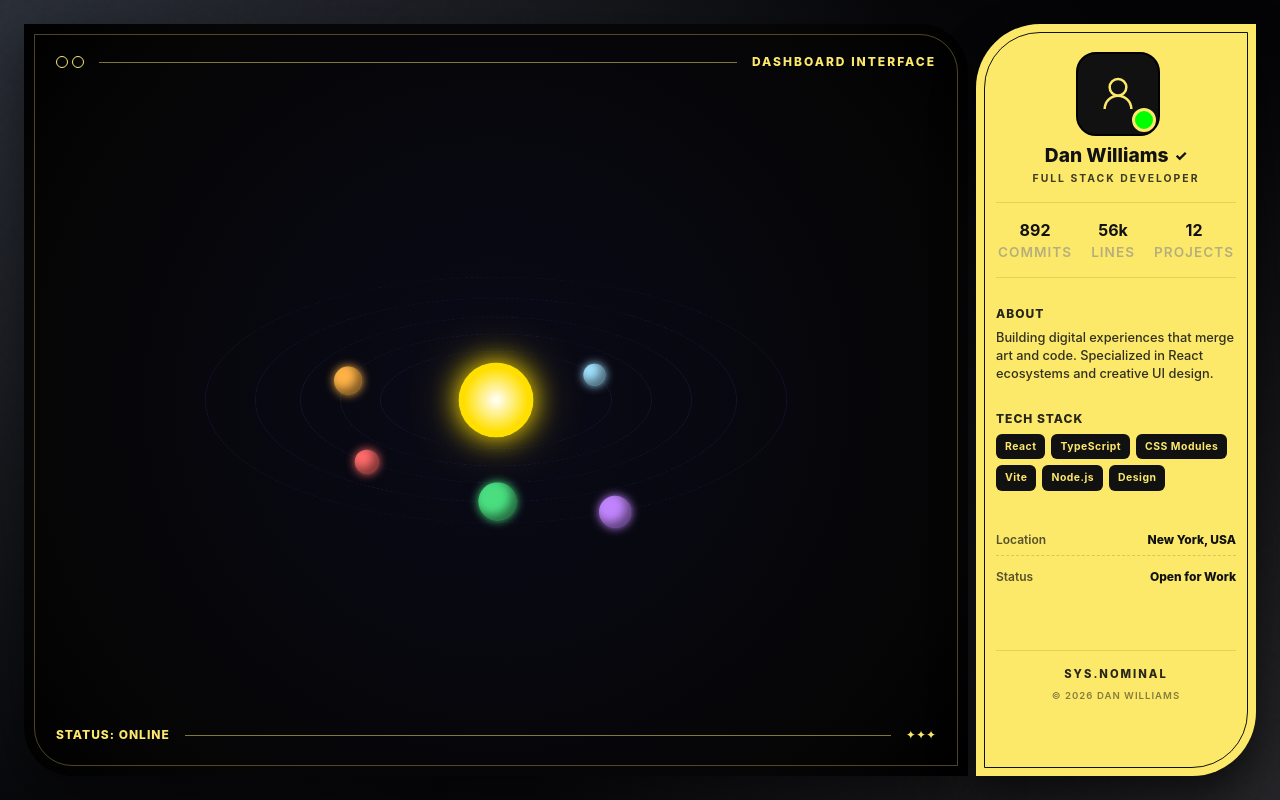
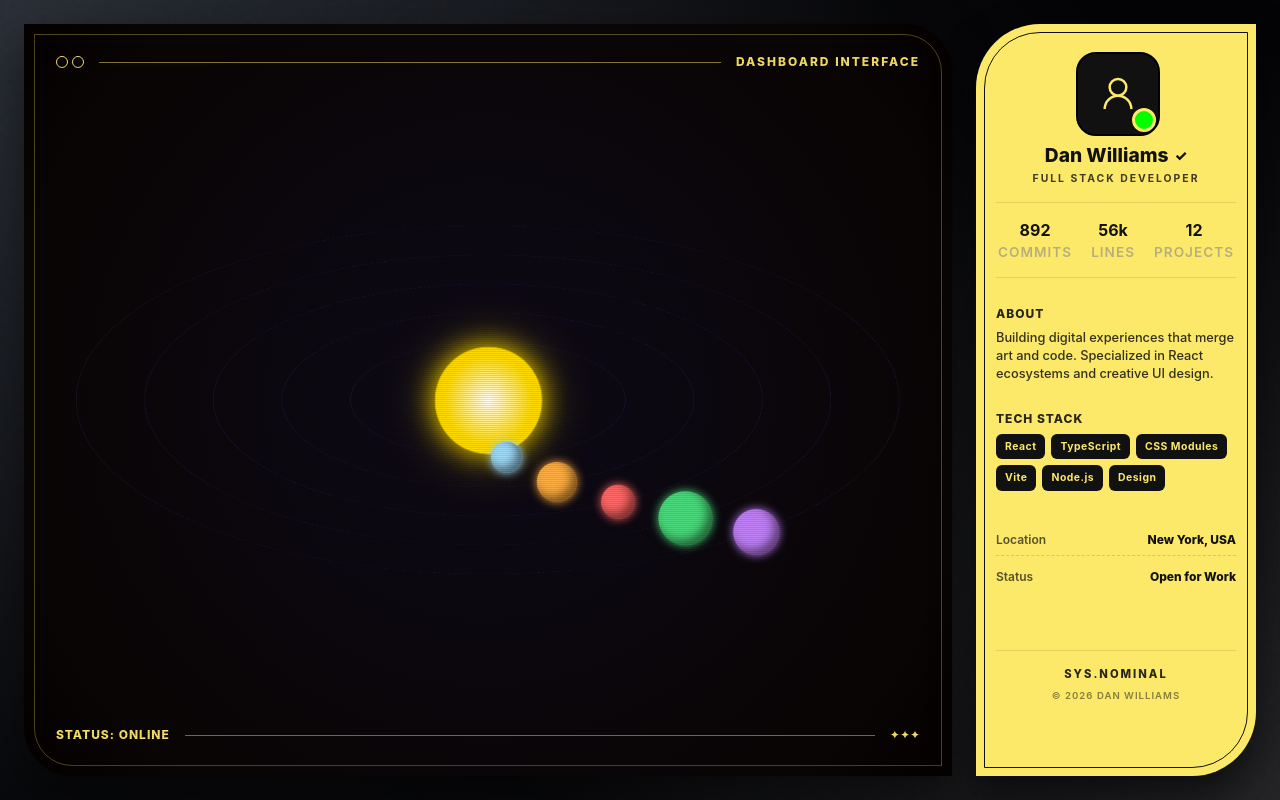
Before and after one commit to agmikadev/agmikadev.github.io, a React (Vite) app: page / in a window 1280 px wide. Built offline with nearby package versions, Linux system fonts and the light colour scheme.

Commit message:
functional UI: v1

```diff
--- a/src/App.css
+++ b/src/App.css
@@ -48,15 +48,3 @@ body {
   margin: 0;
   padding: 0;
 }
-
-body {
-  margin: 0;
-  padding: 0;
-  display: flex;
-  place-items: flex-start;
-  min-width: 320px;
-  min-height: 100vh;
-  color: rgba(255, 255, 255, 0.87);
-}
-
-#root { width: 100%; margin: 0; padding: 0; }
--- a/src/App.tsx
+++ b/src/App.tsx
@@ -1,10 +1,10 @@
-import CardFrame from './components/CardFrame';
+import MainFrame from './components/MainFrame';
 import './App.css';
 
 function App() {
   return (
     <div>
-      <CardFrame />
+      <MainFrame />
     </div>
   );
 }
--- /dev/null
+++ b/src/components/HudButton.tsx
@@ -0,0 +1,31 @@
+import React, { type ReactNode } from 'react';
+import './styles/HudButton.css';
+
+interface HudButtonProps {
+  label: string;
+  onClick: () => void;
+  icon?: ReactNode;
+  themeColor?: string;
+  variant?: 'default' | 'back' | 'action';
+}
+
+export const HudButton: React.FC<HudButtonProps> = ({
+  label,
+  onClick,
+  icon,
+  themeColor = "#ffffff",
+  variant = 'default'
+}) => {
+  return (
+    <button
+      // Output example: class="hud-btn hud-btn-back"
+      className={`hud-btn hud-btn-${variant}`}
+      onClick={onClick}
+      aria-label={label}
+      style={{ '--theme-color': themeColor } as React.CSSProperties}
+    >
+      {icon && <span className="hud-icon">{icon}</span>}
+      <span className="hud-text">{label}</span>
+    </button>
+  );
+};
--- a/src/components/PlanetarySystem.tsx
+++ b/src/components/PlanetarySystem.tsx
@@ -21,11 +21,11 @@ export const PlanetarySystem: React.FC = () => {
             className="orbit-group"
             key={planet.id}
             style={{
-              '--radius': `${radius}px`,
+              '--radius': `${radius}`,
               '--r-val': radius,
               '--speed': `${planet.speed}s`,
               '--p-color': planet.color,
-              '--p-size': `${planet.size}px`
+              '--p-size': `${planet.size}`
             } as React.CSSProperties}
           >
             <div className="orbit-ring"></div>
@@ -36,9 +36,8 @@ export const PlanetarySystem: React.FC = () => {
               onClick={() => setSelectedPlanet(planet)}
               aria-label={`View details for ${planet.name}`}
             >
-              <div className="planet">
-                <span className="planet-label">{planet.name}</span>
-              </div>
+              <div className="planet"></div>
+              <span className="planet-label">{planet.name}</span>
             </button>
           </div>
         );
--- a/src/components/styles/Card.css
+++ b/src/components/styles/Card.css
@@ -27,6 +27,28 @@
   border: 1px solid var(--cp-accent-yellow);
   border-radius: 0 38px 0 38px;
   pointer-events: none; z-index: 2; opacity: 0.3;
+}
+
+.card::after {
+  content: " ";
+  position: absolute;
+  top: 0; left: 0; width: 100%; height: 100%;
+
+  /* The retro scanline pattern */
+  background: linear-gradient(
+    rgba(18, 16, 16, 0) 50%,
+    rgba(0, 0, 0, 0.1) 50%
+  ), linear-gradient(
+    90deg,
+    rgba(255, 0, 0, 0.04),
+    rgba(0, 255, 0, 0.01),
+    rgba(0, 0, 255, 0.04)
+  );
+  background-size: 100% 2px, 2px 100%;
+
+  /* IMPORTANT: Puts lines ON TOP of planets, but lets clicks pass through */
+  z-index: 10000;
+  pointer-events: none;
 }
 
 /* --- HEADER --- */
--- /dev/null
+++ b/src/components/styles/HudButton.css
@@ -0,0 +1,44 @@
+/* --- 1. THE BASE CLASS (.hud-btn) --- */
+/* Contains ONLY shared structure and default styles */
+.hud-btn {
+  display: inline-flex;
+  align-items: center;
+  gap: 12px;
+  padding: 8px 20px 8px 8px;
+  background: rgba(255, 255, 255, 0.03);
+  backdrop-filter: blur(10px);
+  border: 1px solid rgba(255, 255, 255, 0.08);
+  border-radius: 30px;
+  color: #aaa;
+  font-family: monospace;
+  font-size: 0.85rem;
+  font-weight: bold;
+  letter-spacing: 1.5px;
+  cursor: pointer;
+  transition: all 0.3s cubic-bezier(0.16, 1, 0.3, 1);
+}
+
+/* ... keep existing .hud-icon styles here ... */
+
+/* Shared Hover Effect */
+.hud-btn:hover {
+  color: #fff;
+  background: rgba(255, 255, 255, 0.08);
+  border-color: var(--theme-color);
+  box-shadow: 0 0 15px var(--theme-color);
+}
+
+/* --- 2. THE MODIFIER CLASSES --- */
+/* These ONLY contain the specific animation overrides */
+
+/* The "Back" Modifier */
+.hud-btn-back:hover {
+  transform: translateX(-4px);
+}
+
+/* The "Action" or "Default" Modifiers */
+.hud-btn-default:hover,
+.hud-btn-action:hover {
+  transform: translateY(-3px);
+  box-shadow: 0 5px 15px var(--theme-color);
+}
--- a/src/components/styles/PosterLayout.css
+++ b/src/components/styles/MainFrame.css
@@ -40,7 +40,7 @@
 
   flex: 1; /* Fills all available vertical space */
   display: flex;
-  gap: 8px;
+  gap: 24px;
 
   /* Centering Logic */
   width: 100%;
@@ -49,29 +49,6 @@
 
   align-items: stretch;
   min-height: 0;
-}
-
-/* --- THE FOOTER FIX --- */
-.site-footer {
-  position: relative;
-  z-index: 1;
-  /* 1. Horizontal Alignment */
-  width: 100%;
-  max-width: 1600px; /* Matches the dashboard above exactly */
-  margin: 0 auto;    /* Centers it horizontally relative to the screen */
-  text-align: center;
-
-  /* 2. Vertical Symmetry */
-  margin-top: 24px;
-
-  /* 3. Text Styling */
-  font-size: 0.75rem;
-  opacity: 0.4;
-  color: #fff;
-  letter-spacing: 1px;
-
-  /* Optional: Prevents text from being selected for a UI feel */
-  user-select: none;
 }
 
 /* Mobile Responsive */
--- a/src/components/styles/PlanetarySystem.css
+++ b/src/components/styles/PlanetarySystem.css
@@ -1,138 +1,198 @@
 /* --- 1. DEFINE THE ANGLE PROPERTY --- */
-/* This allows CSS to animate the variable smoothly from 0deg to 360deg */
 @property --angle {
-  syntax: '<angle>';
+  syntax: "<angle>";
   initial-value: 0deg;
   inherits: false;
 }
 
+/* --- 2. THE SYSTEM CONTAINER (The "Parent") --- */
 .system-container {
   position: absolute;
-  top: 50%; left: 50%;
+  top: 50%;
+  left: 50%;
   transform: translate(-50%, -50%);
-  width: 100%; height: 100%;
+  width: 100%;
+  height: 100%;
   z-index: 3;
+
+  /* ESSENTIAL: Defines the container for the scale query */
+  container-type: inline-size;
+  min-width: 300px; /* Safety fallback */
 }
 
+/* --- 3. THE SEED VALUE --- */
+/* Elements inside calculate their size based on the container width */
+.central-star,
+.orbit-group {
+  --scale: calc(100cqw / 650);
+}
+
+/* --- 4. THE STAR --- */
 .central-star {
   position: absolute;
-  top: 0; bottom: 0; left: 0; right: 0; margin: auto;
-  width: 72px; height: 72px;
+  top: 0;
+  bottom: 0;
+  left: 0;
+  right: 0;
+  margin: auto;
+
+  width: calc(72 * var(--scale));
+  height: calc(72 * var(--scale));
+
   background: radial-gradient(circle, #fff 0%, #ffdf00 60%);
   border-radius: 50%;
-  box-shadow: 0 0 28px #ffdf00, 0 0 45px #ffdf0040;
-  z-index: 10;
+  box-shadow:
+    0 0 28px #ffdf00,
+    0 0 45px #ffdf0040;
 
-  /* Pulse Animation */
+  z-index: 1000;
   animation: star-pulse 4s ease-in-out infinite;
 }
 
-/* --- 2. THE GROUP CONTAINER --- */
+/* --- 5. THE GROUP CONTAINER --- */
 .orbit-group {
   position: absolute;
-  top: 50%; left: 50%;
-  /* No width/height needed, it sits exactly at the center (0,0) */
+  top: 50%;
+  left: 50%;
 }
 
-/* --- 3. THE VISUAL RING --- */
+/* --- 6. THE VISUAL RING --- */
 .orbit-ring {
   position: absolute;
-  top: 50%; left: 50%;
-  width: calc(var(--radius) * 2);
-  height: calc(var(--radius) * 2);
+  top: 50%;
+  left: 50%;
+
+  width: calc(var(--radius) * 2 * var(--scale));
+  height: calc(var(--radius) * 2 * var(--scale));
+
   border: 1px dashed rgba(100, 100, 255, 0.2);
   border-radius: 50%;
 
-  /* cos(65deg) = 0.4226.
-     Scaling Y by this amount gives us the exact 65-degree 3D perspective.
-  */
+  /* 65-degree 3D perspective squish */
   transform: translate(-50%, -50%) scaleY(0.4226);
   pointer-events: none;
 }
 
-/* --- 4. THE PLANET & TRIGONOMETRY --- */
+/* --- 7. THE PLANET LINK (The Invisible Anchor) --- */
 .planet-link {
   position: absolute;
-  top: 50%; left: 50%;
+  top: 50%;
+  left: 50%;
+
+  /* Force the button to be a 0x0 point */
+  width: 0;
+  height: 0;
+  display: block; /* Removed flexbox */
+
   text-decoration: none;
   cursor: pointer;
   background: none;
   border: none;
   padding: 0;
   outline: none;
-  -webkit-tap-highlight-color: transparent; /* Removes blue flash on mobile */
+  -webkit-tap-highlight-color: transparent;
 
-  /* Start the animation */
   animation: orbit var(--speed) linear infinite;
+  z-index: round(calc(sin(var(--angle)) * var(--r-val) + 1000), 1);
 
-  /* Perspective Refinement */
-  z-index: calc(sin(var(--angle)) * var(--r-val) + 1000);
-
-  /* THE MAGIC:
-     X = cos(angle) * radius
-     Y = sin(angle) * radius * 0.4226 (The 65deg tilt squish)
-  */
   transform: translate(
-    calc(cos(var(--angle)) * var(--radius) - 50%),
-    calc(sin(var(--angle)) * var(--radius) * 0.4226 - 50%)
+    calc(cos(var(--angle)) * var(--radius) * var(--scale) - 50%),
+    calc(sin(var(--angle)) * var(--radius) * var(--scale) * 0.4226 - 50%)
   );
 }
 
+/* --- 8. THE PLANET --- */
 .planet {
-  width: var(--p-size);
-  height: var(--p-size);
+  position: absolute;
+
+  /* PERFECT CENTER: Centers the planet directly on the link's anchor point */
+  transform: translate(-50%, -50%);
+
+  width: calc(var(--p-size) * var(--scale));
+  height: calc(var(--p-size) * var(--scale));
+
   background-color: var(--p-color);
   border-radius: 50%;
-  box-shadow: inset -5px -5px 10px rgba(0,0,0,0.5), 0 0 10px var(--p-color);
-  position: relative;
+  box-shadow:
+    inset -5px -5px 10px rgba(0, 0, 0, 0.5),
+    0 0 10px var(--p-color);
   transition: transform 0.2s ease;
 }
 
+/* --- 9. THE LABEL --- */
 .planet-label {
   position: absolute;
-  top: -30px; left: 50%;
-  transform: translateX(-50%);
-  color: #a0e1ff;
-  font-size: 1rem;
+
+  /* 1. X-AXIS: Start at the exact center of the 0x0 button */
+  left: 50%;
+
+  /* 2. Y-AXIS (THE GAP): Pushes the label up from the center.
+     Hover Radius (Size * Scale * 0.65) + 12px for the outer glow.
+     Using margin makes it 100% immune to the 3D scale bug!
+  */
+  bottom: calc((var(--p-size) + 4) * var(--scale));
+
+  background-color: var(--p-color);
+  color: #fff;
+  padding: 4px 11px 4px 12px;
+  border-radius: 20px;
+  box-shadow: 0 4px 10px rgba(0,0,0,0.6), 0 0 15px var(--p-color);
+
+  font-size: clamp(0.7rem, 2cqw, 1rem);
   font-family: monospace;
   font-weight: bold;
   text-transform: uppercase;
   letter-spacing: 1px;
+  white-space: nowrap;
+
   opacity: 0;
   pointer-events: none;
   transition: opacity 0.2s ease;
 
-  /* Label Scaling */
+  /* 3. THE 3D SCALE & X-CENTERING:
+     Anchored at bottom center.
+     translateX(-50%) pulls it perfectly over the planet.
+     Scale ONLY affects the size, not the gap.
+  */
+  transform-origin: bottom center;
   transform: translateX(-50%) scale(calc(1 + sin(var(--angle)) * 0.35));
 }
 
-/* --- 5. THE KEYFRAMES --- */
+/* --- 10. KEYFRAMES --- */
 @keyframes orbit {
-  from { --angle: 0deg; }
-  to { --angle: 360deg; }
+  from {
+    --angle: 0deg;
+  }
+  to {
+    --angle: 360deg;
+  }
 }
 
 @keyframes star-pulse {
-  0%, 100% {
+  0%,
+  100% {
     transform: scale(1);
-    /* Baseline glow */
-    box-shadow: 0 0 28px #ffdf00, 0 0 45px #ffdf0040;
+    box-shadow:
+      0 0 28px #ffdf00,
+      0 0 45px #ffdf0040;
   }
   50% {
     transform: scale(1.05);
-    /* Expanded, brighter glow */
-    box-shadow: 0 0 25px #ffdf00, 0 0 55px #ffdf0060;
+    box-shadow:
+      0 0 25px #ffdf00,
+      0 0 55px #ffdf0060;
   }
 }
 
-/* --- 6. HOVER EFFECTS --- */
+/* --- 11. HOVER EFFECTS --- */
 .planet-link:hover {
   animation-play-state: paused;
   z-index: 9999;
 }
 
+/* Only the planet scales, keeping its center. The label sibling is immune! */
 .planet-link:hover .planet {
-  transform: scale(1.3);
+  transform: translate(-50%, -50%) scale(1.3);
 }
 
 .planet-link:hover .planet-label {
```
Also changed, not shown: src/components/MainFrame.tsx (renamed from src/components/CardFrame.tsx, +4 -4 lines), src/components/PlanetaryDashboard.tsx (+18 -9 lines), src/components/data/PlanetaryData.ts (+5 -5 lines), src/components/styles/PlanetaryDashboard.css (+56 -46 lines).
